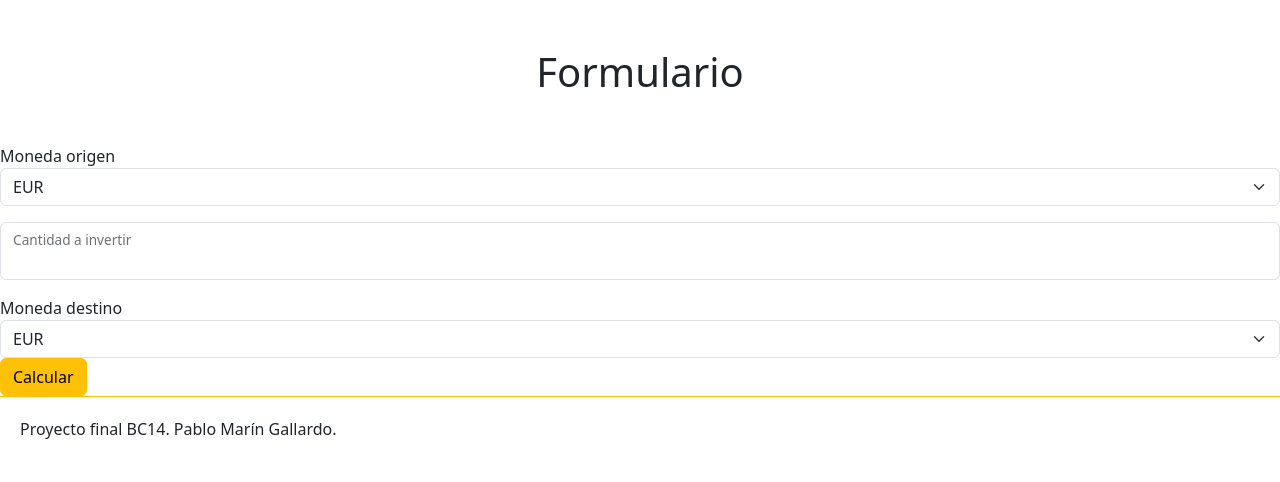
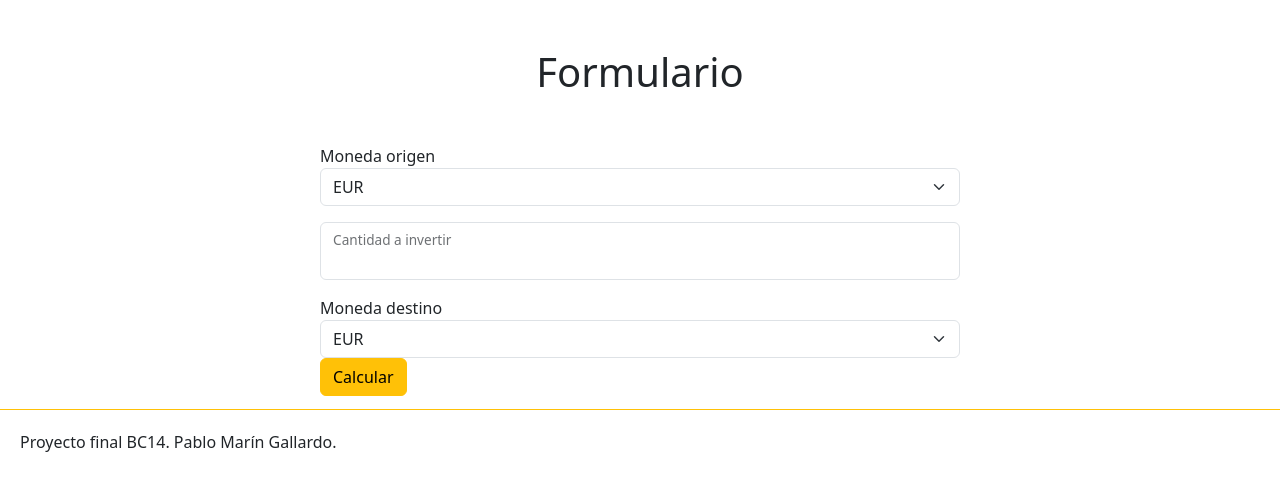
Before and after one commit to pablomaringallardo/Simulador-de-cryptos, a Flask app: page /purchase in a window 1280 px wide. Shown: the part 318-800 px from the top of the page. Run offline with Flask 2, Linux system fonts and the light colour scheme; parts of the project's set-up code (start-up, migrations or seed data) failed here and were passed over; some web fonts are replaced.

Commit message:
feat: mas estilos

```diff
--- a/balance/static/css/styles.css
+++ b/balance/static/css/styles.css
@@ -42,9 +42,14 @@
 }
 
 
-#form {
+#inv-form {
     margin-left: 25%;
     margin-right: 25%;
+}
+
+.form-cantidadTo {
+    margin-top: 2%;
+    margin-bottom: 2%;
 }
 
 .titulo-pagina {
--- a/balance/templates/form.html
+++ b/balance/templates/form.html
@@ -49,7 +49,7 @@
     <!-- Boton Calcular -->
     <div>{{ form.botonCalcular(class="btn btn-warning", id="boton-calcular") }}</div>
 
-    <div class="mb3" id="cantidadTo"></div>
+    <div class="mb3 form-cantidadTo" id="cantidadTo"></div>
 
     <!-- Boton Enviar -->
     <div>{{ form.botonEnviar(class="btn btn-warning hidden", id="boton-enviar") }}</div>
```
